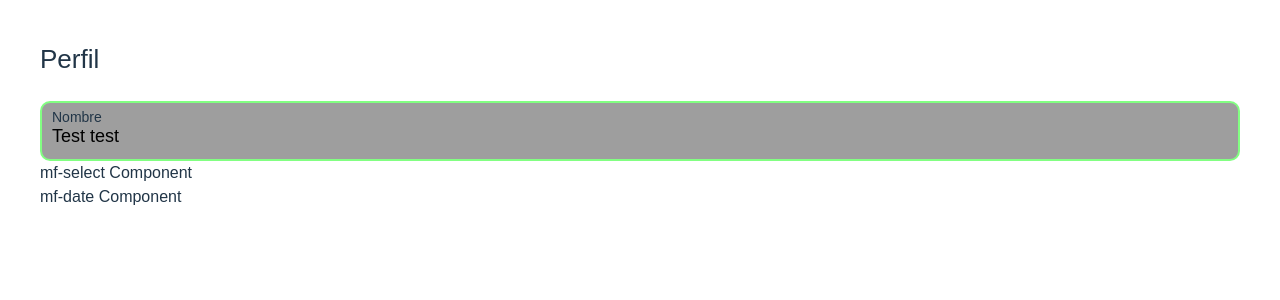
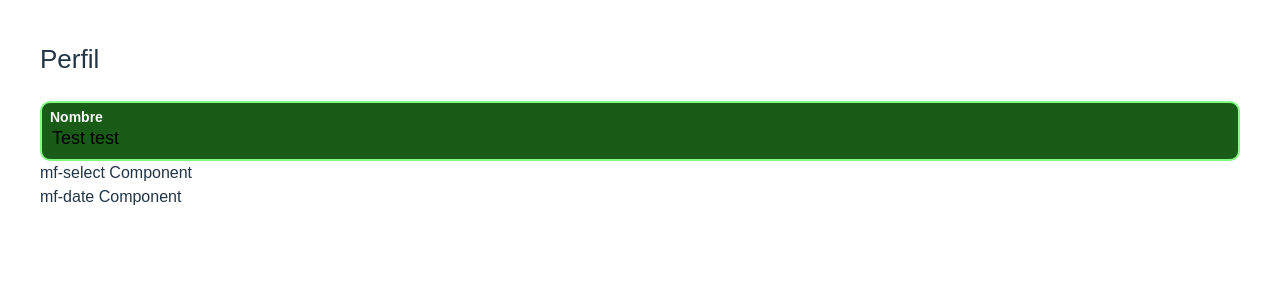
Before and after one commit to Dan3410/MyFitness, a React (Vite) app in the folder react/: page /profile in a window 1280 px wide. Shown: the top 300 px of the page. Built offline with nearby package versions, Linux system fonts and the light colour scheme.

Commit message:
chore: removed default styles of input

```diff
--- a/react/src/components/mf-input/mf-input.module.scss
+++ b/react/src/components/mf-input/mf-input.module.scss
@@ -5,17 +5,21 @@
     border-radius: 10px;
     position: relative;
     background-color: rgb(158, 158, 158);
+    display: flex;
     label:first-child{
         position: absolute;
         top: 4px;
-        left: 10px;
+        left: 8px;
         font-size: 14px;
+        font-weight: 600;
     }
     input{
-        position: absolute;
-        top: 22px;
+        height: 20px;
+        margin: 18px 0 0 0;
         font-size: 18px;
         border: none;
         background-color: transparent;
+        width: 100%;
+        outline: none;
     }
 }
--- a/react/src/components/mf-input/mf-input.tsx
+++ b/react/src/components/mf-input/mf-input.tsx
@@ -21,7 +21,10 @@ const MFInput: FC<MFInputProps> = ({
 
   return (
     <>
-      <div className={styles.mfInput} style={{borderColor: inputTheme.borderColor}}>
+      <div className={styles.mfInput}
+      style={{borderColor: inputTheme.borderColor,
+      backgroundColor: inputTheme.backgroundColor,
+      color: inputTheme.textColor}}>
         {children}
       </div>
     </>
--- a/react/src/styles.scss
+++ b/react/src/styles.scss
@@ -31,3 +31,17 @@ h4 {
   font-weight: 500;
   text-align: left;
 }
+
+input {
+    -webkit-appearance: none;
+    -moz-appearance: none;
+    appearance: none;
+    :focus{
+      outline: none;
+      border: none;
+    }
+    :focus-visible{
+      outline:none;
+      border: none;
+    }
+}
--- a/react/src/themes/diet.ts
+++ b/react/src/themes/diet.ts
@@ -6,7 +6,7 @@ export const dietButtonTheme : ButtonTheme = {
 }
 
 export const dietInputTheme : InputTheme = {
-    borderColor: "#82FF82",
-    backgroundColor: "green",
-    textColor: 'black'
+    borderColor: "#FDFF82",
+    backgroundColor: "#525300ff",
+    textColor: '#fafafaff'
 }
--- a/react/src/themes/profileHealth.ts
+++ b/react/src/themes/profileHealth.ts
@@ -7,6 +7,6 @@ export const profileAndHealthButtonTheme : ButtonTheme = {
 
 export const profileAndHealthInputTheme : InputTheme = {
     borderColor: "#82FF82",
-    backgroundColor: "green",
-    textColor: 'black'
+    backgroundColor: "#185c18ff",
+    textColor: '#fafafaff'
 }
--- a/react/src/themes/workout.ts
+++ b/react/src/themes/workout.ts
@@ -2,11 +2,11 @@ import type { ButtonTheme, InputTheme } from "./interfaces";
 
 export const workoutButtonTheme : ButtonTheme = {
     textColor: '#000000',
-    backgroundColor: '#9582FF'
+    backgroundColor: '#3c80ffff'
 }
 
 export const workoutInputTheme : InputTheme = {
-    borderColor: "#82FF82",
-    backgroundColor: "green",
-    textColor: 'black'
+    borderColor: "#3c80ffff",
+    backgroundColor: "#0f0066ff",
+    textColor: '#fafafaff'
 }
```
